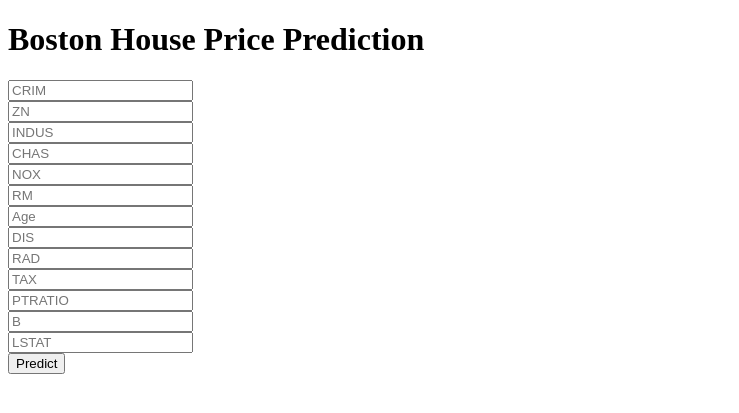
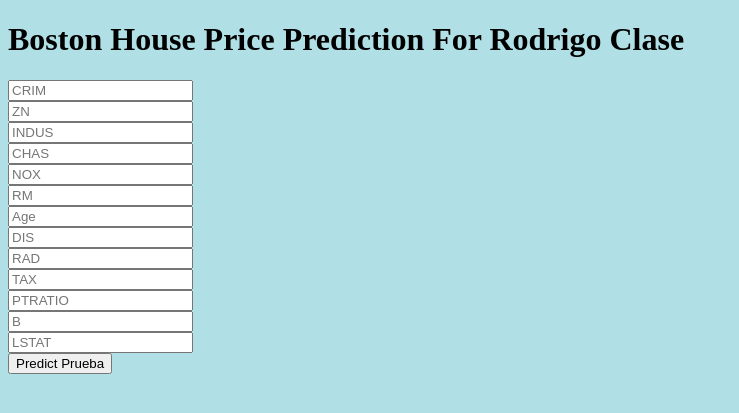
Before and after one commit to thewill-i-am/BostonPrediction-Taller, a Flask app: page / in a window 1280 px wide. Shown: the top 413 px of the page, without its empty margins (0-739 px from the left). Run offline with Flask 3, Linux system fonts and the light colour scheme; parts of the project's set-up code (start-up, migrations or seed data) failed here and were passed over.

Commit message:
cambiando el color

```diff
--- a/templates/home.html
+++ b/templates/home.html
@@ -1,5 +1,5 @@
 <!DOCTYPE html>
-<html >
+<html>
 
 <head>
     <meta charset="UTF-8">
@@ -12,12 +12,12 @@
 
 </head>
 
-<body>
+<body style="background-color:powderblue;">
     <div class="login">
-	<h1>Boston House Price Prediction</h1>
+        <h1>Boston House Price Prediction For Rodrigo Clase</h1>
 
         <!-- Main Input For Receiving Query to our ML -->
-    <form action="{{ url_for('predict')}}"method="post">
+        <form action="{{ url_for('predict')}}" method="post">
             <input type="text" name="CRIM" placeholder="CRIM" required="required" /><br>
             <input type="text" name="ZN" placeholder="ZN" required="required" /><br>
             <input type="text" name="INDUS" placeholder="INDUS" required="required" /><br>
@@ -34,7 +34,7 @@
 
 
 
-        <button type="submit" class="btn btn-primary btn-block btn-large">Predict</button>
+            <button type="submit" class="btn btn-primary btn-block btn-large">Predict Prueba</button>
         </form>
 
         <br>
@@ -45,4 +45,5 @@
     {{prediction_text}}
 
 </body>
+
 </html>
```
Lines whose indentation alone changed are shown as unchanged.
